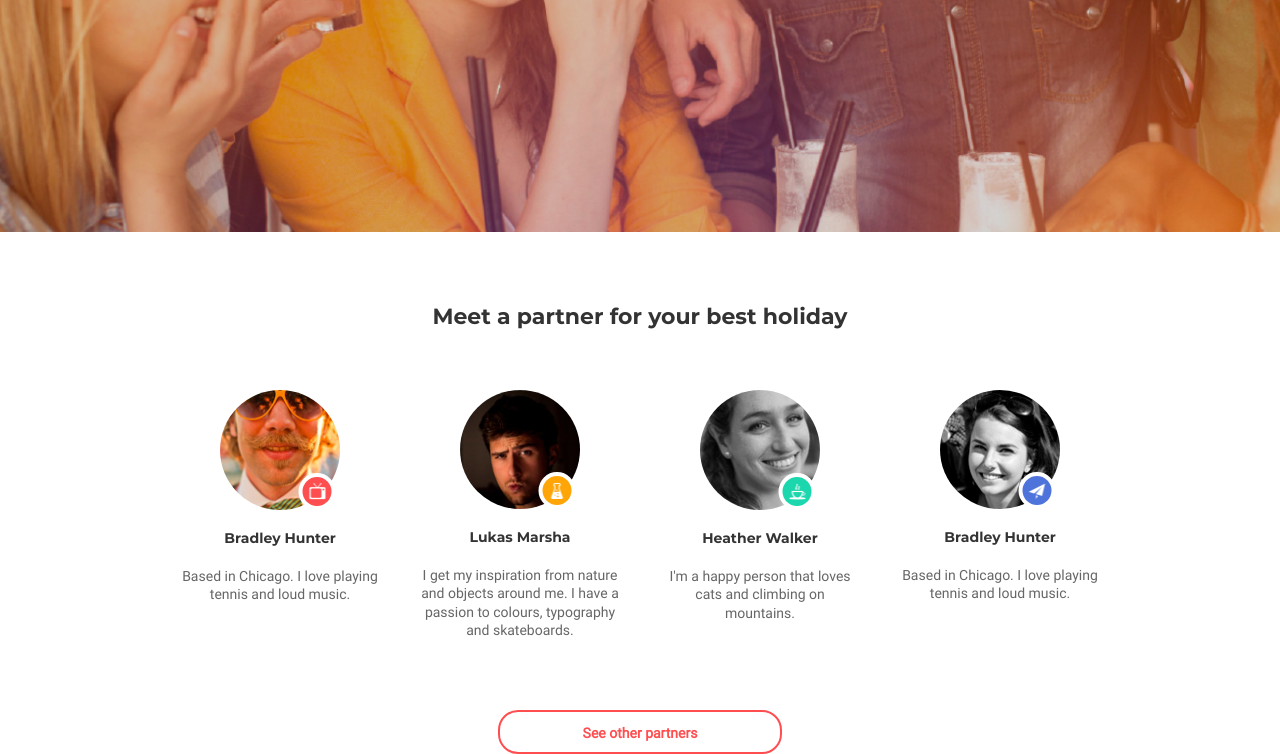
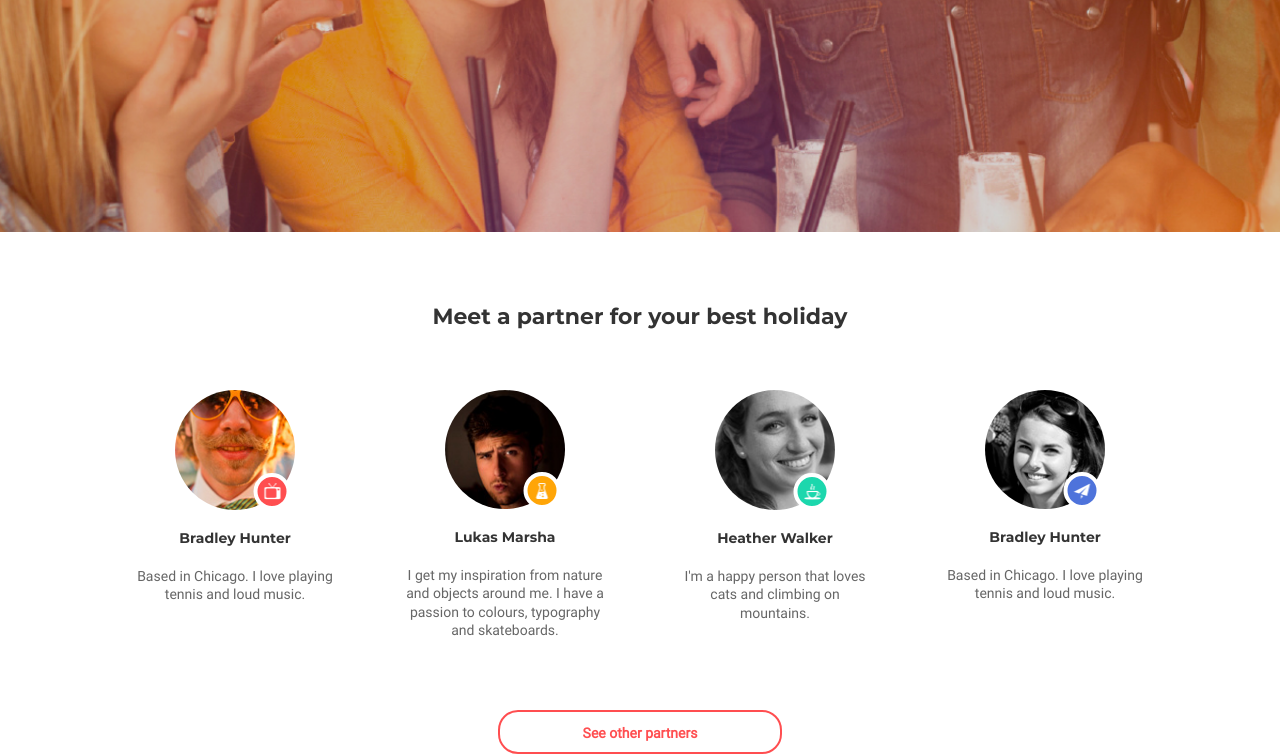
Before and after one commit to ChervinskyV/Homework-9, a plain HTML site: page index.html in a window 1280 px wide. Shown: the part 516-1270 px from the top of the page. Drawn offline with Linux system fonts and the light colour scheme.

Commit message:
partners-list fix

```diff
--- a/css/styles.css
+++ b/css/styles.css
@@ -326,7 +326,7 @@ body {
     margin-bottom: 40px;
   }
   .list-item {
-    margin-right: 140px;
+    margin-right: 0px;
   }
   .list-item:nth-child(2n) {
     margin-right: 0px;
--- a/index.html
+++ b/index.html
@@ -10,12 +10,14 @@
   </head>
   <body>
     <header class="header">
-      <div class="container ">
+      <div class="container">
         <div class="row autorization">
           <div class="col-12 col-md-4 col-lg-3">
             <div class="button-wrapper">
               <button type="button" class="authorization-button">Log in</button>
-            <button type="button" class="authorization-button">Sign up</button>
+              <button type="button" class="authorization-button">
+                Sign up
+              </button>
             </div>
           </div>
           <div class="col-12 col-md-4 col-lg-3">
@@ -44,7 +46,7 @@
       <div class="row justify-content-md-center">
         <div class="col-md-10">
           <ul class="partners-list">
-        <li class="list-item">
+            <li class="list-item col-md-5 col-lg-3">
               <div class="list-item-img-wrapper icon1">
                 <img
                   class="list-item-img"
@@ -59,7 +61,7 @@
                 >Based in Chicago. I love playing tennis and loud music.</span
               >
             </li>
-        <li class="list-item">
+            <li class="list-item col-md-5 col-lg-3">
               <div class="list-item-img-wrapper icon2">
                 <img
                   class="list-item-img"
@@ -71,11 +73,11 @@
               </div>
               <h3 class="list-item-name">Lukas Marsha</h3>
               <span class="list-item-subscribe"
-            >I get my inspiration from nature and objects around me. I have a
-            passion to colours, typography and skateboards.
+                >I get my inspiration from nature and objects around me. I have
+                a passion to colours, typography and skateboards.
               </span>
             </li>
-        <li class="list-item">
+            <li class="list-item col-md-5 col-lg-3">
               <div class="list-item-img-wrapper icon3">
                 <img
                   class="list-item-img"
@@ -87,10 +89,11 @@
               </div>
               <h3 class="list-item-name">Heather Walker</h3>
               <span class="list-item-subscribe"
-            >I'm a happy person that loves cats and climbing on mountains.</span
+                >I'm a happy person that loves cats and climbing on
+                mountains.</span
               >
             </li>
-        <li class="list-item">
+            <li class="list-item col-md-5 col-lg-3">
               <div class="list-item-img-wrapper icon4">
                 <img
                   class="list-item-img"
```
Lines whose indentation alone changed are shown as unchanged.
